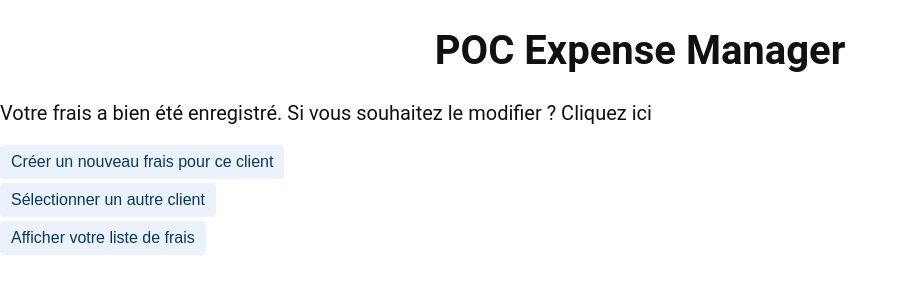
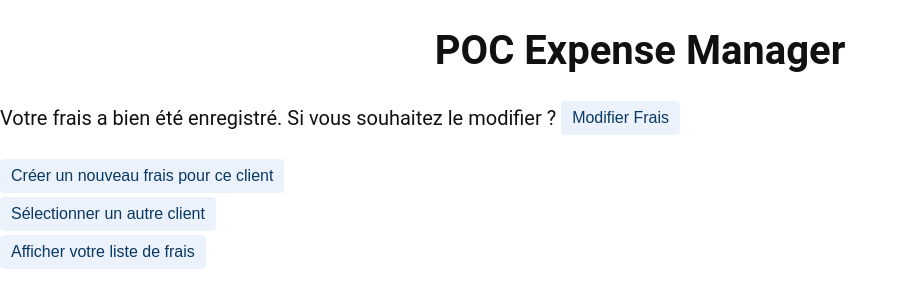
Before and after one commit to holo64/POC-angular, an Angular app: page /frais/create/1/ok in a window 1280 px wide. Shown: the top 308 px of the page, without its empty margins (0-908 px from the left). Built offline with nearby package versions, Linux system fonts and the light colour scheme.

Commit message:
3 links frais-form step2 + lien vers editFrais

```diff
--- a/src/app/frais/frais-form-step2/frais-form-step2.component.html
+++ b/src/app/frais/frais-form-step2/frais-form-step2.component.html
@@ -1,6 +1,10 @@
 
 
-<p>Votre frais a bien été enregistré. Si vous souhaitez le modifier ? Cliquez ici</p>
+<div>
+    <p>Votre frais a bien été enregistré. Si vous souhaitez le modifier ?
+         <button (click)="goEditFrais()">Modifier Frais</button>
+    </p>
+</div>
 
 
 
--- a/src/app/frais/frais-form-step2/frais-form-step2.component.ts
+++ b/src/app/frais/frais-form-step2/frais-form-step2.component.ts
@@ -30,4 +30,10 @@ export class FraisFormStep2Component implements OnInit {
     this.router.navigate(['/frais/create/'+id_client]);
   }
 
+  goEditFrais(){
+    let id_client=+this.route.snapshot.paramMap.get('id');
+    console.log (id_client);
+    this.router.navigate(['frais/edit/'+id_client]);
+  }
+
 }
```
